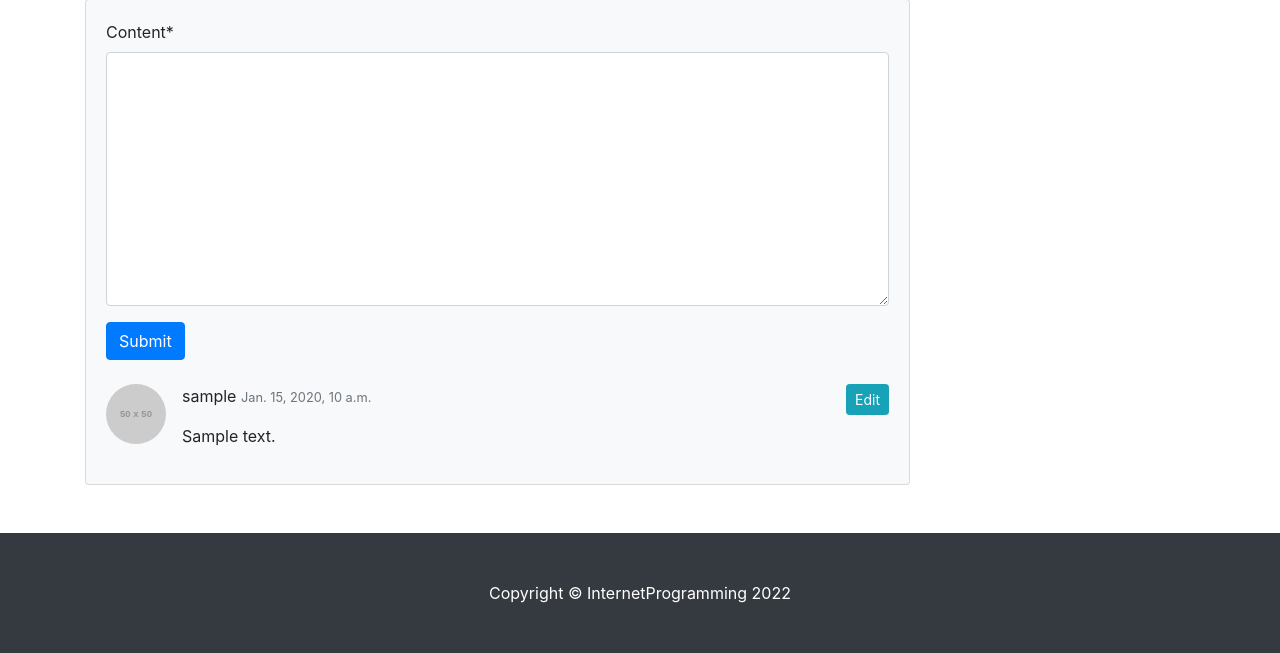
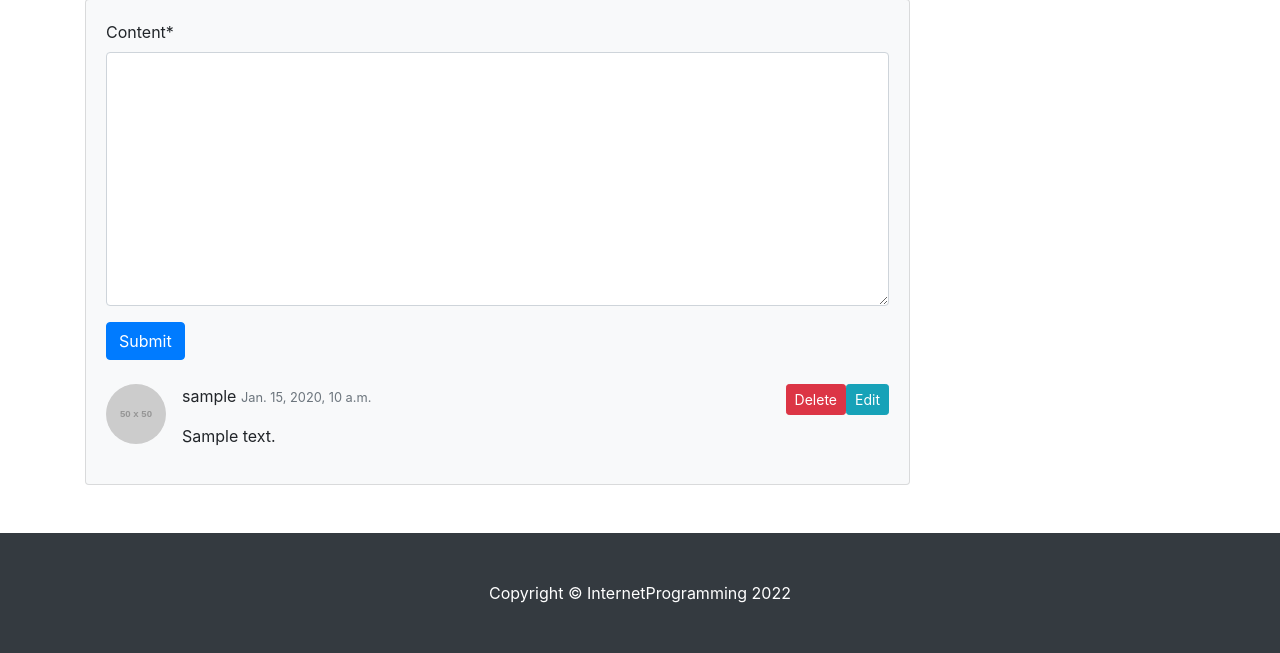
Before and after one commit to twosky0202/Django22, a Django app: page /blog/1/ in a window 1280 px wide. Shown: the part 729-1382 px from the top of the page. Run offline with Django 4.2, Linux system fonts and the light colour scheme; a user stored in the database is signed in; tables that the repository leaves empty hold one stand-in row (values such as "Sample post"); grey boxes marked "Sample" are stand-in pictures; grey boxes labelled with a size stand in for pictures from a placeholder-image service; some libraries are stand-ins or nearby versions.

Commit message:
댓글 삭제 기능 추가하기

```diff
--- a/blog/templates/blog/post_detail.html
+++ b/blog/templates/blog/post_detail.html
@@ -118,10 +118,42 @@
                     <img class="rounded-circle mr-3" src="{{comment.get_avatar_url}}" alt="{{comment.author}}" width="60px"/>
                     <div class="media-body ms-3">
                         {% if user.is_authenticated and comment.author == user %}
+                        <div class="float-right">
                             <a role="button" class="btn btn-sm btn-info float-right"
                                href="/blog/update_comment/{{comment.pk}}/">
                                 Edit
                             </a>
+                            <a role="button" class="btn btn-sm btn-danger float-right"
+                               data-toggle="modal" data-target="#deleteModal-{{comment.pk}}"
+                               href="/blog/delete_comment/{{comment.pk}}/">
+                                Delete
+                            </a>
+                        </div>
+
+                        <!-- Modal -->
+    <div class="modal fade" id="deleteModal-{{comment.pk}}" tabindex="-1" aria-labelledby="exampleModalLabel" aria-hidden="true">
+      <div class="modal-dialog">
+        <div class="modal-content">
+          <div class="modal-header">
+            <h5 class="modal-title" id="exampleModalLabel">Are you sure?</h5>
+            <button type="button" class="close" data-dismiss="modal" aria-label="Close">
+              <span aria-hidden="true">&times;</span>
+            </button>
+          </div>
+          <div class="modal-body">
+            <del>{{comment | linebreaks}}</del>
+          </div>
+          <div class="modal-footer">
+            <button type="button" class="btn btn-secondary" data-dismiss="modal">Cancel</button>
+            <a role="button" class="btn btn-secondary"
+              href="/blog/delete_comment/{{comment.pk}}">
+              Delete
+            </a>
+          </div>
+        </div>
+      </div>
+    </div>
+
                         {% endif %}
                         <div class="fw-bold">
                             {{comment.author.username}}
--- a/blog/urls.py
+++ b/blog/urls.py
@@ -6,6 +6,7 @@ urlpatterns = [ # IP주소/blog/
     path('<int:pk>/', views.PostDetail.as_view()), #CBV방식
     path('<int:pk>/new_comment/', views.new_comment),
     path('update_comment/<int:pk>/', views.CommentUpdate.as_view()), #comment의 pk
+    path('delete_comment/<int:pk>/', views.delete_comment),
     path('update_post/<int:pk>/', views.PostUpdate.as_view()), #post의 pk
     path('category/<str:slug>/', views.category_page), #IP주소/blog/category/slug/
     path('tag/<str:slug>/', views.tag_page),#IP주소/blog/tag/slug/
--- a/blog/views.py
+++ b/blog/views.py
@@ -1,5 +1,5 @@
 from django.shortcuts import render, redirect
-from . models import Post, Category, Tag, Comment
+from .models import Post, Category, Tag, Comment
 from django.views.generic import ListView, DetailView, CreateView, UpdateView
 from django.contrib.auth.mixins import LoginRequiredMixin, UserPassesTestMixin
 from django.core.exceptions import PermissionDenied
@@ -7,6 +7,21 @@ from django.utils.text import slugify
 from .forms import CommentForm
 from django.shortcuts import get_object_or_404
 from django.db.models import Q
+from rest_framework import viewsets
+from .serializers import postSerializer
+
+class postViewSet(viewsets.ModelViewSet):
+    queryset = Post.objects.all()
+    serializer_class = postSerializer
+
+def delete_comment(request,pk):
+    comment = get_object_or_404(Comment, pk=pk)
+    post = comment.post
+    if request.user.is_authenticated and request.user == comment.author:
+        comment.delete()
+        return redirect(post.get_absolute_url())
+    else:
+        PermissionDenied
 
 # Create your views here.
 class PostUpdate(LoginRequiredMixin,UpdateView):
--- a/myDjangoPrj/settings.py
+++ b/myDjangoPrj/settings.py
@@ -26,7 +26,7 @@ SECRET_KEY = 'django-insecure-21j(^867n*j+42gsmwud%!+@(p+gvquphlem3)@%+cn9eju6c3
 # SECURITY WARNING: don't run with debug turned on in production!
 DEBUG = True
 
-ALLOWED_HOSTS = []
+ALLOWED_HOSTS = [] #'192.168.56.1'
 
 
 # Application definition
@@ -38,6 +38,7 @@ INSTALLED_APPS = [
     'django.contrib.sessions',
     'django.contrib.messages',
     'django.contrib.staticfiles',
+    'rest_framework',
     'crispy_forms',
     'allauth',
     'allauth.account',
--- a/myDjangoPrj/urls.py
+++ b/myDjangoPrj/urls.py
@@ -17,12 +17,18 @@ from django.contrib import admin
 from django.urls import path, include
 from django.conf import settings
 from django.conf.urls.static import static
+from rest_framework import routers
+from blog import views
+
+router = routers.DefaultRouter()
+router.register(r'tests', views.postViewSet)
 
 urlpatterns = [ # IP주소/
     path('admin/', admin.site.urls), # IP주소/adimin
     path('blog/', include('blog.urls')), # IP주소/blog/
     path('', include('single_pages.urls')), # IP주소
-    path('accounts/', include('allauth.urls'))
+    path('accounts/', include('allauth.urls')),
+    path('drf/', include(router.urls))
 ]
 
 urlpatterns += static(settings.MEDIA_URL, document_root=settings.MEDIA_ROOT)
```
Also changed, not shown: blog/serializers.py (added, +15 -0 lines).
